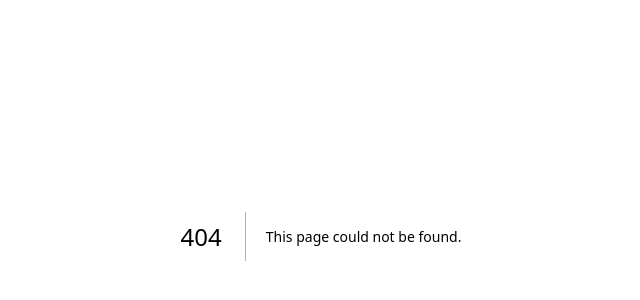
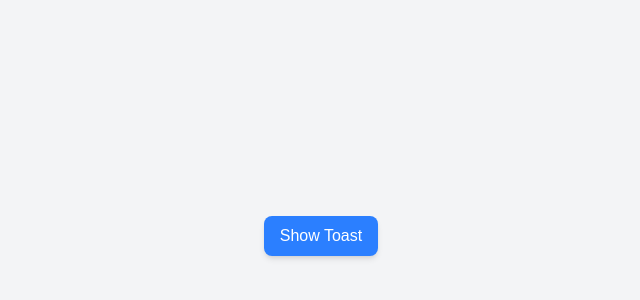
Before and after one commit to Lalitchaudhary01/machine-coding-round-practice, a Next.js app: page /toast in a window 1280 px wide. Before the commit this address had no page. Shown: the part 164-464 px from the top of the page, without its empty margins (319-959 px from the left). Built offline with nearby package versions, Linux system fonts and the light colour scheme.

Commit message:
write logic for taost notification

```diff
--- /dev/null
+++ b/app/toast/page.tsx
@@ -0,0 +1,22 @@
+"use client";
+import React from "react";
+import { toast, ToastContainer } from "react-toastify";
+
+const ToastNotification = () => {
+  const notify = () => {
+    toast("This is a toast notification!");
+  };
+  return (
+    <div className="min-h-screen flex items-center justify-center bg-gray-100">
+      <button
+        onClick={notify}
+        className="px-4 py-2 bg-blue-500 text-white rounded-lg shadow-md hover:bg-blue-600 transition"
+      >
+        Show Toast
+      </button>
+      <ToastContainer />
+    </div>
+  );
+};
+
+export default ToastNotification;
--- a/package.json
+++ b/package.json
@@ -11,7 +11,9 @@
   "dependencies": {
     "next": "16.0.10",
     "react": "19.2.1",
-    "react-dom": "19.2.1"
+    "react-dom": "19.2.1",
+    "react-toastify": "^11.0.5",
+    "toast": "^0.5.4"
   },
   "devDependencies": {
     "@tailwindcss/postcss": "^4",
```
Also changed, not shown: 1 other file (tests, documents, lock files or other folders).
